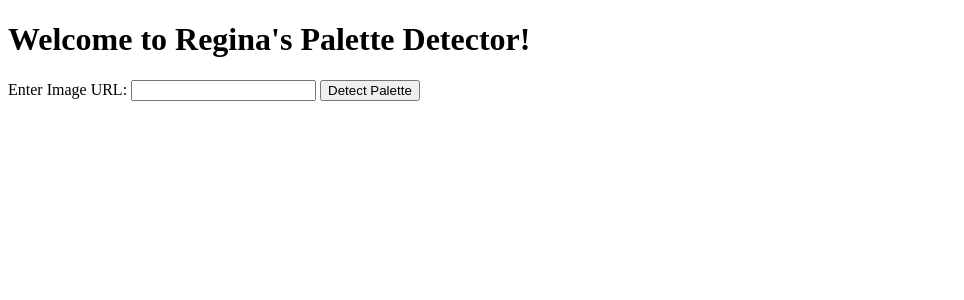
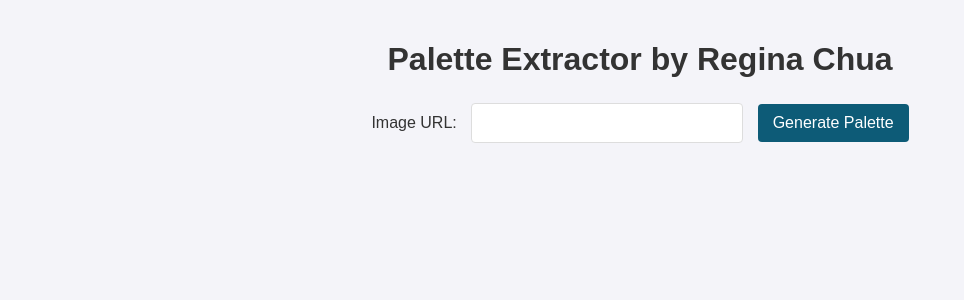
Before and after one commit to rchuable/palette, a Flask app: page / in a window 1280 px wide. Shown: the top 300 px of the page, without its empty margins (0-964 px from the left). Run offline with Flask 3, Linux system fonts and the light colour scheme.

Commit message:
added color thief and styling

```diff
--- a/app.py
+++ b/app.py
@@ -2,52 +2,43 @@
 Project:    CS50 Week 10
 Author:     Regina Chua
 Note:       This project will basically run pylette in a flask web app.
+References:
+https://github.com/qTipTip/Pylette
+https://pytutorial.com/how-to-solve-modulenotfounderror-no-module-named-in-python/
+https://stackoverflow.com/questions/75404012/how-can-i-use-colorthief-to-obtain-the-dominant-color-of-multiple-images
 '''
 
 # Import modules
+from flask import Flask, render_template, request, redirect, url_for
+#from pylette import Palette
+#from PIL import Image
+from colorthief import ColorThief
 import requests
-from flask import Flask, render_template, request, redirect, url_for
-from pylette import Palette
 from io import BytesIO
-from PIL import Image
 
 # App setup
 app = Flask(__name__)
 
+# Function to get color palette from an image URL
+def get_color_palette(url, color_count=5):
+    response = requests.get(url)
+    img = BytesIO(response.content)
+    color_thief = ColorThief(img)
+
+    palette = color_thief.get_palette(color_count=color_count)
+    hex_palette = ['#{:02x}{:02x}{:02x}'.format(r, g, b) for r, g, b in palette]
+
+    return hex_palette
+
 # Homepage
-@app.route("/")
-def index():
-    return render_template("index.html")
+@app.route("/", methods=['GET', 'POST'])
+def home():
+    colors = None
+    if request.method == 'POST':
+        image_url = request.form['image_url']
+        colors = get_color_palette(image_url)
 
-# Extractor
-@app.route("/extract_palette", methods=["POST"])
-def extract_palette():
-    image_url = request.form.get("image_url")
-
-    if not image_url:
-        flash("Please provide an image URL.")
-        return redirect(url_for("index"))
-
-    # Download the image from the URL
-    try:
-        response = requests.get(image_url)
-        image = Image.open(BytesIO(response.content))
-    except Exception as e:
-        flash("Could not load image from URL.")
-        return redirect(url_for("index"))
-
-    # Extract with Pylette
-    palette = Palette(image)
-    colors = palette.colors[:5] # Only top 5
-
-    # Sort colors by brightness
-    colors = sorted(colors, key=lambda color: color.brightness)
-
-    # Convert colors to hex
-    hex_colors = [color.hex_format() for color in colors]
-
-    return render_template("palette.html", hex_colors=hex_colors)
-
+    return render_template('index.html', colors=colors)
 
 if __name__ == "__main__":
     app.run(debug=True)
--- a/requirements.txt
+++ b/requirements.txt
@@ -1,2 +1,3 @@
 flask
 pylette
+colorthief
--- /dev/null
+++ b/static/style.css
@@ -0,0 +1,84 @@
+/* Basic styling for the body and layout */
+body {
+    font-family: Arial, sans-serif;
+    display: flex;
+    flex-direction: column;
+    align-items: center;
+    background-color: #f4f4f9;
+    color: #333;
+    margin: 0;
+    padding: 20px;
+}
+
+h1 {
+    color: #333;
+    margin-bottom: 20px;
+}
+
+form {
+    margin-bottom: 30px;
+}
+
+/* Styling for the input and button */
+label, input, button {
+    font-size: 1em;
+    margin: 5px;
+}
+
+input[type="text"] {
+    padding: 10px;
+    width: 250px;
+    border: 1px solid #ddd;
+    border-radius: 4px;
+}
+
+button {
+    padding: 10px 15px;
+    background-color: #0d5b77;
+    color: #fff;
+    border: none;
+    border-radius: 4px;
+    cursor: pointer;
+    transition: background-color 0.3s ease;
+}
+
+button:hover {
+    background-color: #0b495f;
+}
+
+/* Styling for the color palette section */
+.palette-container {
+    display: flex;
+    gap: 20px;
+    align-items: center;
+    margin-top: 20px;
+    padding: 20px;
+    background-color: #fff;
+    border-radius: 8px;
+    box-shadow: 0 4px 8px rgba(0, 0, 0, 0.1);
+}
+
+.color-box {
+    width: 50px;
+    height: 50px;
+    border-radius: 4px;
+    margin-right: 10px;
+}
+
+ul {
+    list-style: none;
+    padding: 0;
+}
+
+ul li {
+    font-size: 0.9em;
+    color: #666;
+}
+
+/* Styling for the image preview */
+img {
+    max-width: 200px;
+    max-height: 200px;
+    border: 2px solid #ddd;
+    border-radius: 4px;
+}
--- a/templates/index.html
+++ b/templates/index.html
@@ -1,16 +1,36 @@
 <!DOCTYPE html>
 <html lang="en">
- <head>
+
+<head>
     <meta charset="UTF-8">
-    <title>Palette Detector</title>
+    <meta name="viewport" content="width=device-width, initial-scale=1.0">
+    <title>Palette Extractor</title>
+    <link rel="stylesheet" type="text/css" href="{{ url_for('static', filename='style.css') }}">
 </head>
 
 <body>
-    <h1>Welcome to Regina's Palette Detector!</h1>
-    <form action="/" method="post">
-        <label for="image_url">Enter Image URL:</label>
+    <h1>Palette Extractor by Regina Chua</h1>
+
+    <!-- Form to enter image URL -->
+    <form method="POST">
+        <label for="image_url">Image URL:</label>
         <input type="text" id="image_url" name="image_url" required>
-        <button type="Submit">Detect Palette</button>
+        <button type="submit">Generate Palette</button>
     </form>
+
+    <!-- Display the generated color palette -->
+    {% if colors %}
+        <h2>Generated Color Palette:</h2>
+        <div style="display: flex;">
+            {% for color in colors %}
+                <div style="width: 50px; height: 50px; background-color: {{ color }};"></div>
+            {% endfor %}
+        </div>
+        <ul>
+            {% for color in colors %}
+                <li>{{ color }}</li>
+            {% endfor %}
+        </ul>
+    {% endif %}
 </body>
 </html>
```
